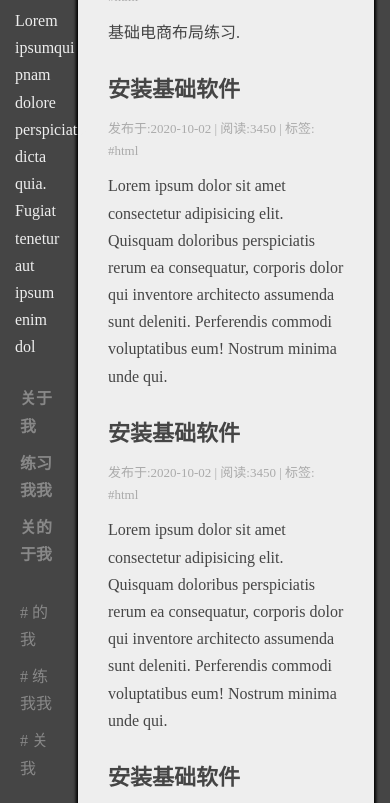
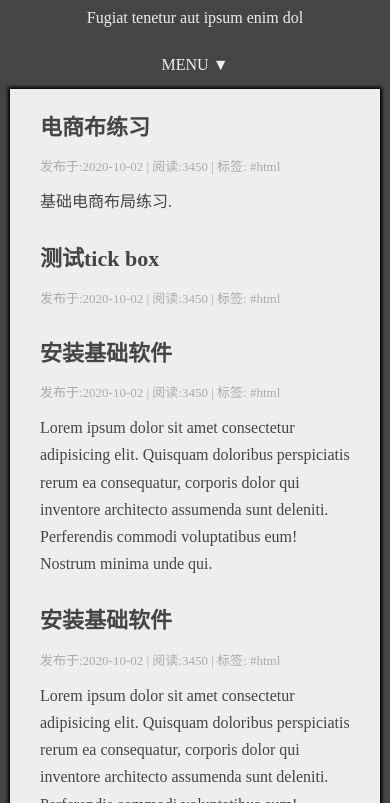
Before and after one commit to jerryguo255/jerryguo255.github.io, a plain HTML site: page index.html in a window 390 px wide. Shown: the part 103-906 px from the top of the page. Drawn offline with Linux system fonts and the light colour scheme.

Commit message:
Add the responsive feature without JS Code

```diff
--- a/css/main.css
+++ b/css/main.css
@@ -1,88 +1,102 @@
-body{
-    background:#454545;
+* {
+  -webkit-box-sizing: border-box;
+  box-sizing: border-box;
+}
+
+body {
+  background: #454545;
   line-height: 1.7;
 }
 
-a{
+a {
   text-decoration: none;
 }
 
-a,body {
-    color:#eee;
+a, body {
+  color: #eee;
 }
 
-
-
-.side-bar{
-    float:left;
-    width:20%;
+.side-bar {
+  float: left;
+  width: 20%;
   position: fixed;
 }
 
-.side-bar > *{
+.side-bar>* {
   padding: 10px 15px;
 
 }
 
+.side-bar .nav,
+.side-bar .tag-list{
+  display: none;
+}
+#che, #che-text{
+  display: none;
+}
+
 .side-bar .nav a,
-.side-bar .tag-list a{
+.side-bar .tag-list a {
   display: block;
-padding:5px;
-color:#888;
--webkit-transition:color 300ms;
--o-transition:color 300ms;
+  padding: 5px;
+  color: #888;
+  -webkit-transition: color 300ms;
+  -o-transition: color 300ms;
   transition: color 300ms;
 }
 
 .side-bar .nav a:hover,
-.side-bar .tag-list a:hover{
-    color:#eee;
+.side-bar .tag-list a:hover {
+  color: #eee;
 }
-.side-bar .nav a{
+
+.side-bar .nav a {
   font-weight: 800;
 }
 
-.main{
+.main {
   float: right;
-    width:80%;
+  width: 80%;
+  color: #454545;
+}
 
-    color:#454545;
-}
-.header .logo{
-    border:5px solid #eee;
-    padding:10px 20px;
-    font-size:30px;
+.header .logo {
+  border: 5px solid #eee;
+  padding: 10px 20px;
+  font-size: 30px;
   display: inline-block;
   margin-bottom: 10px;
   line-height: 1;
 }
 
-.article-list, .article{
-margin-right:5%;
-background:#eee;
-padding:20px 30px;
+.article-list, .article {
+  margin-right: 5%;
+  background: #eee;
+  padding: 20px 30px;
   -webkit-box-shadow: 0 0 3px 2px black;
   box-shadow: 0 0 3px 2px black;
 }
-.article-list .item{
+
+.article-list .item {
   margin-bottom: 25px;
 }
- .article-list .item .title , /*首页 */
- .article .title{  /*详情页 */
+
+.article-list .item .title,
+/*首页 */
+.article .title {
+  /*详情页 */
   font-size: 22px;
   font-weight: 700;
-    color:#454545;
+  color: #454545;
 }
 
 .article-list .item .status,
-.article .status{
+.article .status {
   font-size: 13px;
-    color:#aaa;
+  color: #aaa;
 }
 
-.article-list .item > *,
-.article > *
-{
-    margin:10px 0;
-    trans
+.article-list .item>*,
+.article>* {
+  margin: 10px 0;
 }
--- /dev/null
+++ b/css/mobile.css
@@ -0,0 +1,34 @@
+
+
+/* set the min width for desktop (greater than ) */
+.side-bar{
+position: relative;
+width:100%;
+float:none;
+}
+
+/* selete all the element except first-child */
+.side-bar *:not(:first-child){
+  /* 伪元素选择器 */
+  text-align: center;
+}
+
+
+
+.main{
+  width: 100%;
+  padding-left: 10px;
+  padding-right: 10px;
+}
+.article-list{
+  margin-right: 0;
+}
+/* 'che' is a input element,
+ use psudo element select the status that 'che' is checked,
+  than peform {  } on  Adjacent sibling '*' */
+#che:checked ~ * {
+  display:block;
+ }
+#che-text{
+  display: block;
+}
--- a/index.html
+++ b/index.html
@@ -3,29 +3,38 @@
 
 <head>
   <meta charset="UTF-8">
-    <meta name="viewport" content="width=device-width, initial-scale=1.0">
+  <meta name="viewport" content="width=device-width, initial-scale=1.0, maximum-scale=1.0, minimum-scale=1.0, user-scalable=no" />
   <meta http-equiv="X-UA-Compatible" content="ie=edge">
   <link rel="stylesheet" href="./css/normalize.css">
+  <!-- <link media="(min-width:500px)"rel="stylesheet" href="./css/desktop.css"> -->
+
+
   <link rel="stylesheet" href="./css/main.css">
+  <link rel="stylesheet" media="(max-width:815px)"href="./css/mobile.css">
+
 
   <title>Jerry G</title>
 </head>
 
 <body>
   <div class="side-bar">
+
     <div class="header">
-            <a href="./index.html" class="logo">Jerry G</a>
+      <a href="./index.html" class="logo">JerryG</a>
       <div class="intro">Lorem ipsumqui pnam dolore perspiciatis dicta quia. Fugiat tenetur aut ipsum enim dol</div>
     </div>
+    <label id = "che-text"for="che">MENU ▼</label>
+  <input id="che" type="checkbox">
+
     <div class="nav">
-            <a href="#" class="item">关于我</a>
-            <a href="#" class="item">练习我我</a>
-            <a href="#" class="item">关的于我</a>
+      <a href="#" class="item">About Me</a>
+      <a href="#" class="item">Lorem </a>
+      <a href="#" class="item">Lorem </a>
     </div>
     <div class="tag-list">
-            <a href="#" class="item"># 的我</a>
-            <a href="#" class="item"># 练我我</a>
-            <a href="#" class="item"># 关我</a>
+      <a href="#" class="item"># Lorem </a>
+      <a href="#" class="item"># Lorem </a>
+      <a href="#" class="item"># Lorem </a>
     </div>
   </div>
 
@@ -37,11 +46,11 @@
         <div class="content">基础电商布局练习.</div>
       </div>
       <div class="item">
-              <a href="article.html" class="title">安装基础软件</a>
+        <a href="article.html" class="title">测试tick box</a>
         <div class="status">发布于:2020-10-02 | 阅读:3450 | 标签: #html</div>
-                <div class="content">Lorem ipsum dolor sit amet consectetur adipisicing elit. Quisquam doloribus
-                    perspiciatis rerum ea consequatur, corporis dolor qui inventore architecto assumenda sunt deleniti.
-                    Perferendis commodi voluptatibus eum! Nostrum minima unde qui.</div>
+        <div class="content">
+
+        </div>
       </div>
       <div class="item">
         <a href="article.html" class="title">安装基础软件</a>
```
Also changed, not shown: article.html (+6 -6 lines). Lines whose indentation alone changed are shown as unchanged.
